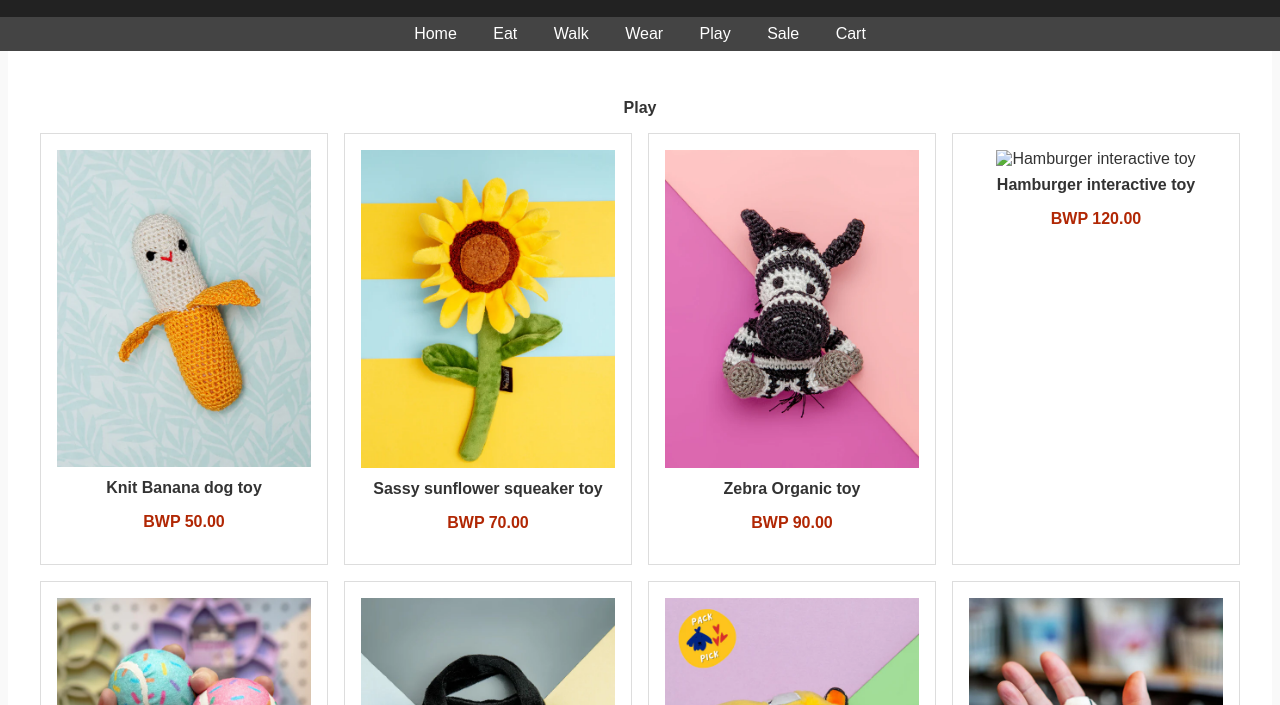
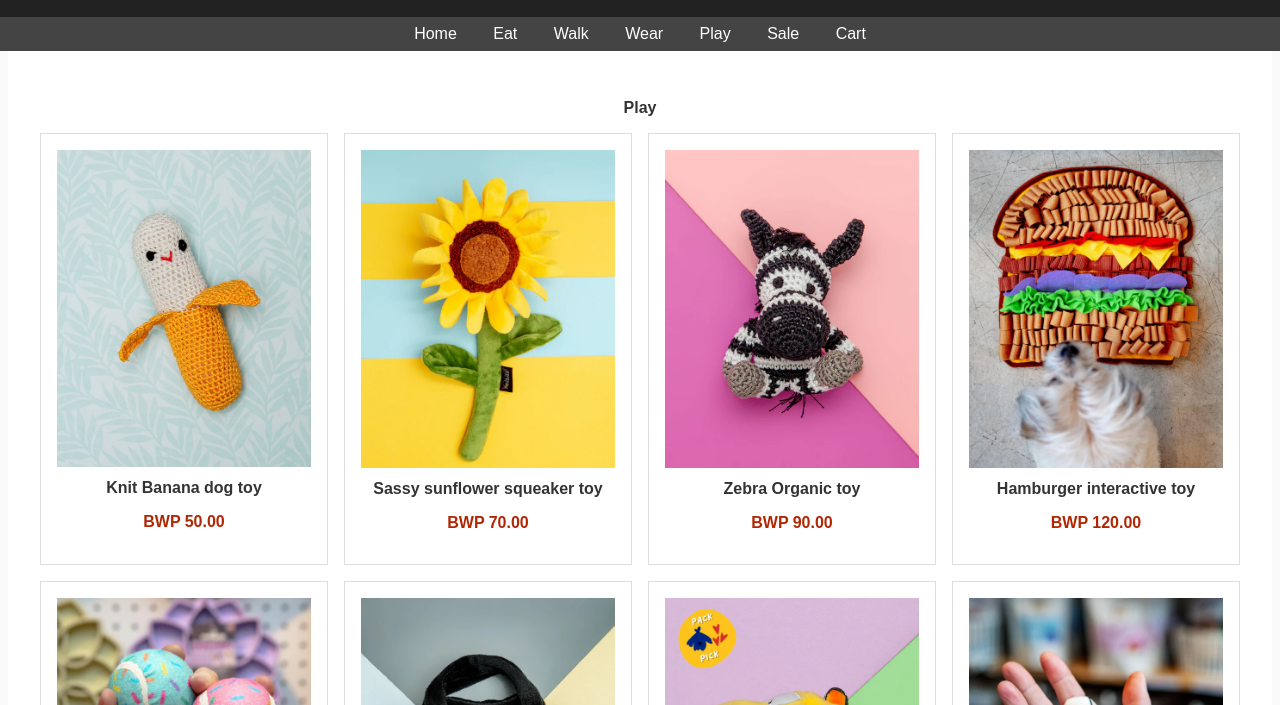
Before and after one commit to Chenesani/Pet_Parents, a plain HTML site: page Play 3.html in a window 1280 px wide. Shown: the part 95-800 px from the top of the page. Drawn offline with Linux system fonts and the light colour scheme.

Commit message:
Update Play 3.html

```diff
--- a/Play 3.html
+++ b/Play 3.html
@@ -46,7 +46,7 @@
         <p class="price">BWP 90.00</p>
       </div>
 	  <div class="product-card" onclick="addToCart('Hamburger interactive toy', 320, 'https://via.placeholder.com/250', 'M', 1)">
-        <img src= "Hamburger interactive toy.webp" alt="Hamburger interactive toy" />
+        <img src= "Hamburger toy.png" alt="Hamburger interactive toy" />
         <p class="product-name">Hamburger interactive toy</p>
         <p class="price">BWP 120.00</p>
       </div>
```
